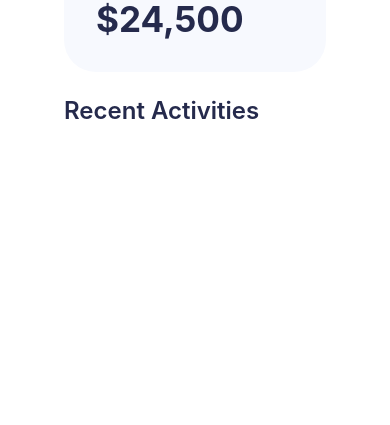
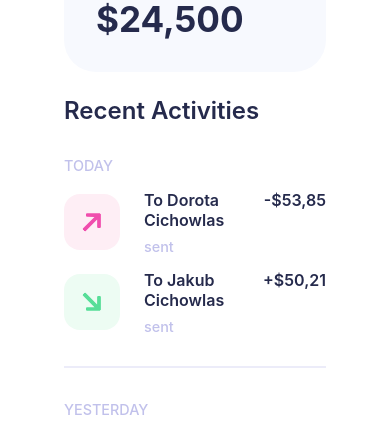
Before and after one commit to cichowlasp/banking-dashboard, a React (Create React App) app: page / in a window 390 px wide. Both pictures are taken after a click on the element 362 px from the left and 35 px from the top of the page. Shown: the part 416-841 px from the top of the page. Built offline with nearby package versions, Linux system fonts and the light colour scheme.

Commit message:
ended styling more section on mobile devices

```diff
--- a/src/components/MoreView/MoreView.tsx
+++ b/src/components/MoreView/MoreView.tsx
@@ -3,6 +3,7 @@ import styled, { ThemeContext } from 'styled-components';
 import Logo from './components/Logo/Logo';
 import Label from '../reusable/Label/Label';
 import Section from '../reusable/Section/Section';
+import Transfer from './components/Transfer/Transfer';
 import { ReactComponent as SettingsIcon } from './images/settings.svg';
 import { ReactComponent as CloseIcon } from './images/close.svg';
 import { VictoryLine } from 'victory';
@@ -55,13 +56,52 @@ const MoreView: React.FC<{ moreView: boolean; toogleMoreView: () => void }> = ({
 					<Label weight={'500'} color={colors.disabled}>
 						Total Profit
 					</Label>
-					<Label weight={'bold'} color={colors.font} size={'9vw'}>
+					<Label
+						paddingTop={'1.5rem'}
+						weight={'bold'}
+						color={colors.font}
+						size={'9vw'}>
 						$24,500
 					</Label>
 				</Section>
-				<Label weight={'600'} color={colors.font} size={'1.5rem'}>
+				<Label
+					paddingTop={'1.5rem'}
+					weight={'600'}
+					color={colors.font}
+					size={'1.5rem'}>
 					Recent Activities
 				</Label>
+				<Label
+					weight={'500'}
+					color={colors.disabled}
+					size={'0.9rem'}
+					paddingTop={'2rem'}>
+					TODAY
+				</Label>
+				<Transfer
+					name={'Dorota Cichowlas'}
+					person={true}
+					money={'53,85'}
+					title={'sent'}
+					recived={false}
+				/>
+				<Transfer
+					name={'Jakub Cichowlas'}
+					person={true}
+					money={'50,21'}
+					title={'sent'}
+					recived={true}
+				/>
+				<BreakLine />
+				<Label weight={'500'} color={colors.disabled} size={'0.9rem'}>
+					YESTERDAY
+				</Label>
+				<Transfer
+					name={'Nero'}
+					money={'5,00'}
+					title={'Cafe and restaurants'}
+					recived={false}
+				/>
 			</Wrapper>
 		</Background>
 	);
@@ -86,13 +126,6 @@ const Wrapper = styled.div<{ moreView: boolean }>`
 	max-height: 100%;
 	max-width: 100%;
 	padding: 4rem;
-
-	div {
-		&:last-child {
-			margin-top: 1.5rem;
-			word-break: break-all;
-		}
-	}
 `;
 
 const ButtonsContainer = styled.div`
@@ -136,4 +169,12 @@ const Name = styled.div`
 	}
 `;
 
+const BreakLine = styled.div`
+	height: 1px;
+	width: 100%;
+	margin: 2rem 0;
+	border-top: 2px solid ${(props) => props.theme.colors.disabled};
+	opacity: 0.3;
+`;
+
 export default MoreView;
--- /dev/null
+++ b/src/components/MoreView/components/Transfer/Transfer.tsx
@@ -0,0 +1,96 @@
+import React, { useContext } from 'react';
+import styled, { ThemeContext } from 'styled-components';
+import { ReactComponent as Arrow } from './images/right-arrow.svg';
+
+const Transfer: React.FC<{
+	name: string;
+	recived: boolean;
+	money: string;
+	title: string;
+	person?: boolean;
+}> = ({ name, recived, money, title, person = false }) => {
+	const { colors } = useContext(ThemeContext);
+	return (
+		<TransferWrapper recived={recived}>
+			<ImageWrapper recived={recived}>
+				<svg>
+					<Arrow fill={recived ? colors.green : colors.red} />
+				</svg>
+			</ImageWrapper>
+			<TextWrapper>
+				<div>
+					{person ? 'To' : ''} {name}
+					<div id='money'>
+						{recived ? '+' : '-'}${money}
+					</div>
+				</div>
+				<div>{title}</div>
+			</TextWrapper>
+		</TransferWrapper>
+	);
+};
+
+const TransferWrapper = styled.div<{ recived: boolean }>`
+	display: flex;
+	justify-content: left;
+	align-items: center;
+	height: 4rem;
+	min-width: 100%;
+	svg {
+		height: 1.5rem;
+		width: 1.5rem;
+		transform: rotate(${(props) => (props.recived ? '45deg' : '-45deg')});
+	}
+	margin-top: 1rem;
+	#money {
+		display: flex;
+		min-width: max-content;
+		font-size: 1rem;
+		font-weight: 600;
+		color: ${(props) => props.theme.colors.font};
+		word-wrap: break-word;
+		align-self: flex-start;
+		margin-left: auto;
+		margin-top: 0;
+		padding-top: 0;
+	}
+`;
+
+const ImageWrapper = styled.div<{ recived: boolean }>`
+	display: flex;
+	justify-content: center;
+	align-items: center;
+	height: 3.5rem;
+	min-width: 3.5rem;
+	background-color: ${(props) =>
+		props.recived
+			? props.theme.colors.lightGreen
+			: props.theme.colors.lightRed};
+	border-radius: 1em;
+`;
+
+const TextWrapper = styled.div`
+	display: flex;
+	flex-direction: column;
+	text-align: left;
+	height: 100%;
+	width: 100%;
+	margin-left: 1.5rem;
+	justify-content: center;
+	div {
+		&:first-child {
+			display: flex;
+			font-weight: 600;
+			color: ${(props) => props.theme.colors.font};
+			word-wrap: break-word;
+		}
+		&:last-child {
+			padding-top: 0.5rem;
+			color: ${(props) => props.theme.colors.disabled};
+			font-size: 0.9rem;
+			font-weight: 500;
+		}
+	}
+`;
+
+export default Transfer;
--- a/src/components/reusable/Label/Label.tsx
+++ b/src/components/reusable/Label/Label.tsx
@@ -1,24 +1,25 @@
 import React from 'react';
 import styled from 'styled-components';
 
-const Label: React.FC<{ size?: string; weight?: string; color?: string }> = ({
-	size,
-	weight,
-	color,
-	children,
-}) => {
+const Label: React.FC<{
+	size?: string;
+	weight?: string;
+	color?: string;
+	paddingTop?: string;
+}> = ({ size, weight, color, paddingTop = '0rem', children }) => {
 	return (
-		<Text size={size} weight={weight} color={color}>
+		<Text size={size} weight={weight} color={color} paddingTop={paddingTop}>
 			{children}
 		</Text>
 	);
 };
 
-const Text = styled.div<{ size?: string; weight?: string }>`
+const Text = styled.div<{ size?: string; weight?: string; paddingTop: string }>`
 	font-size: ${(props) => (props.size ? props.size : '1rem')};
 	font-weight: ${(props) => (props.weight ? props.weight : 'normal')};
 	color: ${(props) => props.color};
 	width: fit-content;
+	padding-top: ${(props) => props.paddingTop};
 `;
 
 export default Label;
--- a/src/styled.d.ts
+++ b/src/styled.d.ts
@@ -10,6 +10,10 @@ declare module 'styled-components' {
 			font: string;
 			disabled: string;
 			moreChart: string;
+			lightGreen: string;
+			green: string;
+			lightRed: string;
+			red: string;
 		};
 	}
 }
--- a/src/themes/themes.ts
+++ b/src/themes/themes.ts
@@ -8,5 +8,9 @@ export const lightTheme: DefaultTheme = {
 		font: '#252A4C',
 		disabled: '#C1C1EB',
 		moreChart: '#F541F2',
+		lightGreen: '#EDFCF3',
+		green: '#57DE98',
+		lightRed: '#FEEEF5',
+		red: '#F04DAD',
 	},
 };
```
Also changed, not shown: src/components/MoreView/components/Transfer/images/right-arrow.svg (added).
